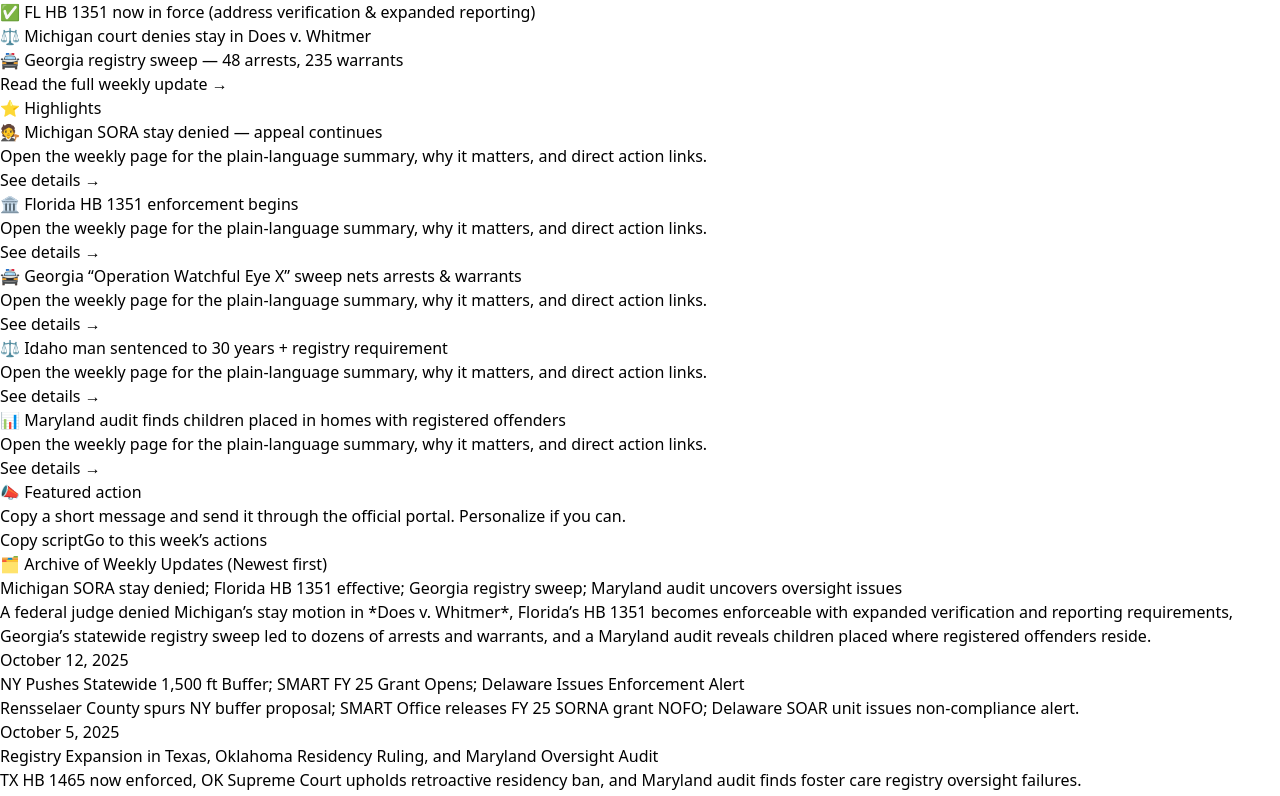
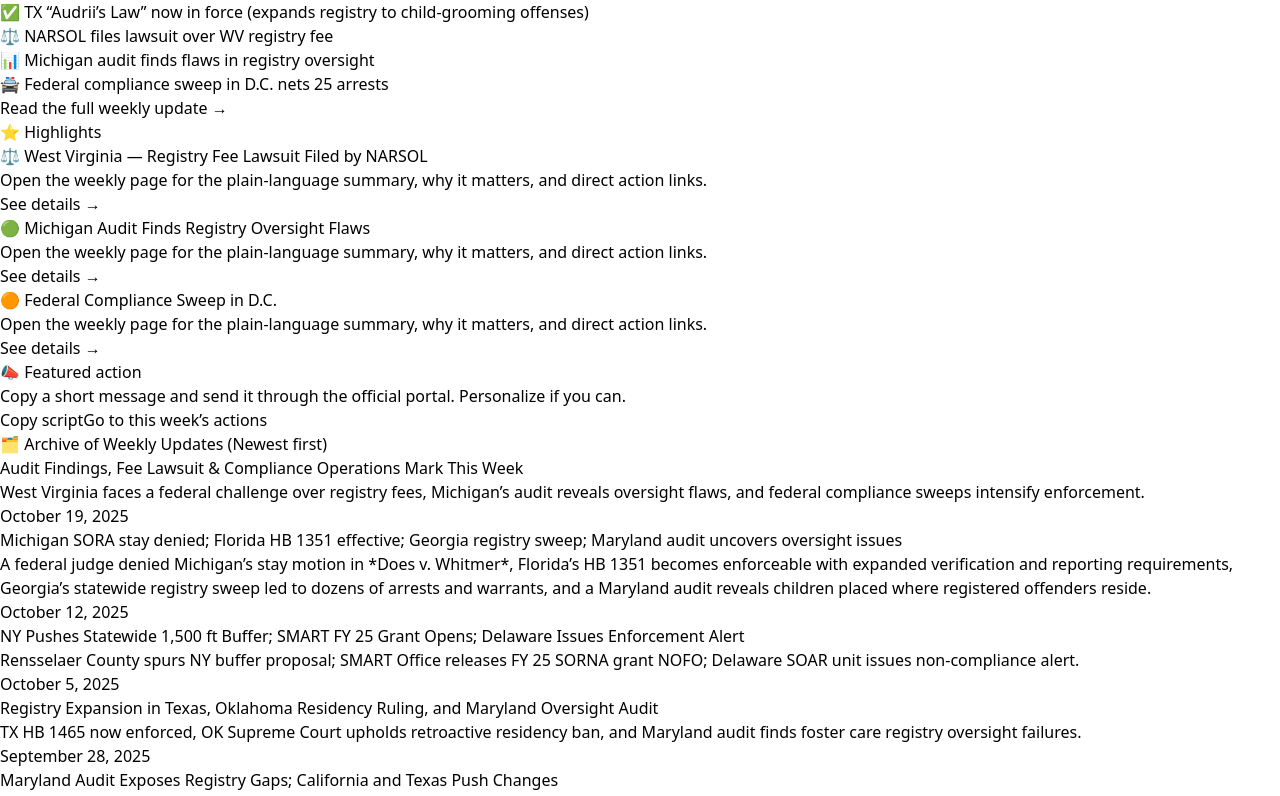
Before and after one commit to projectsolarrecon/Solar, a React (Vite) app: page /resources/legislative-tracker in a window 1280 px wide. Shown: the part 3200-3996 px from the top of the page. Built offline with nearby package versions, Linux system fonts and the light colour scheme.

Commit message:
Update legislativeUpdates.ts

```diff
--- a/src/data/legislativeUpdates.ts
+++ b/src/data/legislativeUpdates.ts
@@ -11,6 +11,12 @@ export type LegislativeUpdateMeta = {
 };
 
 export const legislativeUpdates: LegislativeUpdateMeta[] = [
+{
+  date: "October 19, 2025",
+  title: "Audit Findings, Fee Lawsuit & Compliance Operations Mark This Week",
+  slug: "2025-10-19",
+  summary: "West Virginia faces a federal challenge over registry fees, Michigan’s audit reveals oversight flaws, and federal compliance sweeps intensify enforcement.",
+},
 {
   date: "October 12, 2025",
   title: "Michigan SORA stay denied; Florida HB 1351 effective; Georgia registry sweep; Maryland audit uncovers oversight issues",
```
